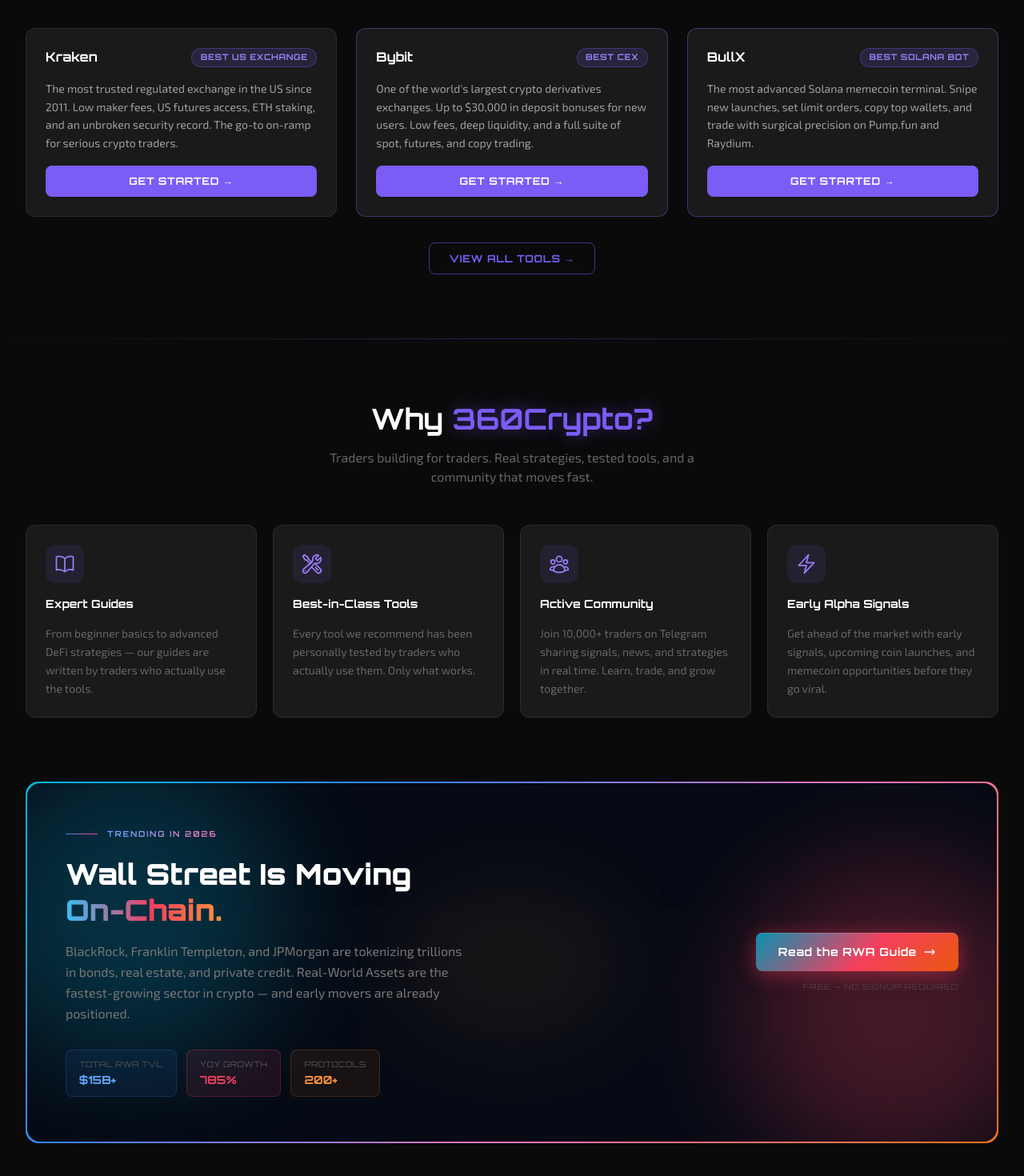
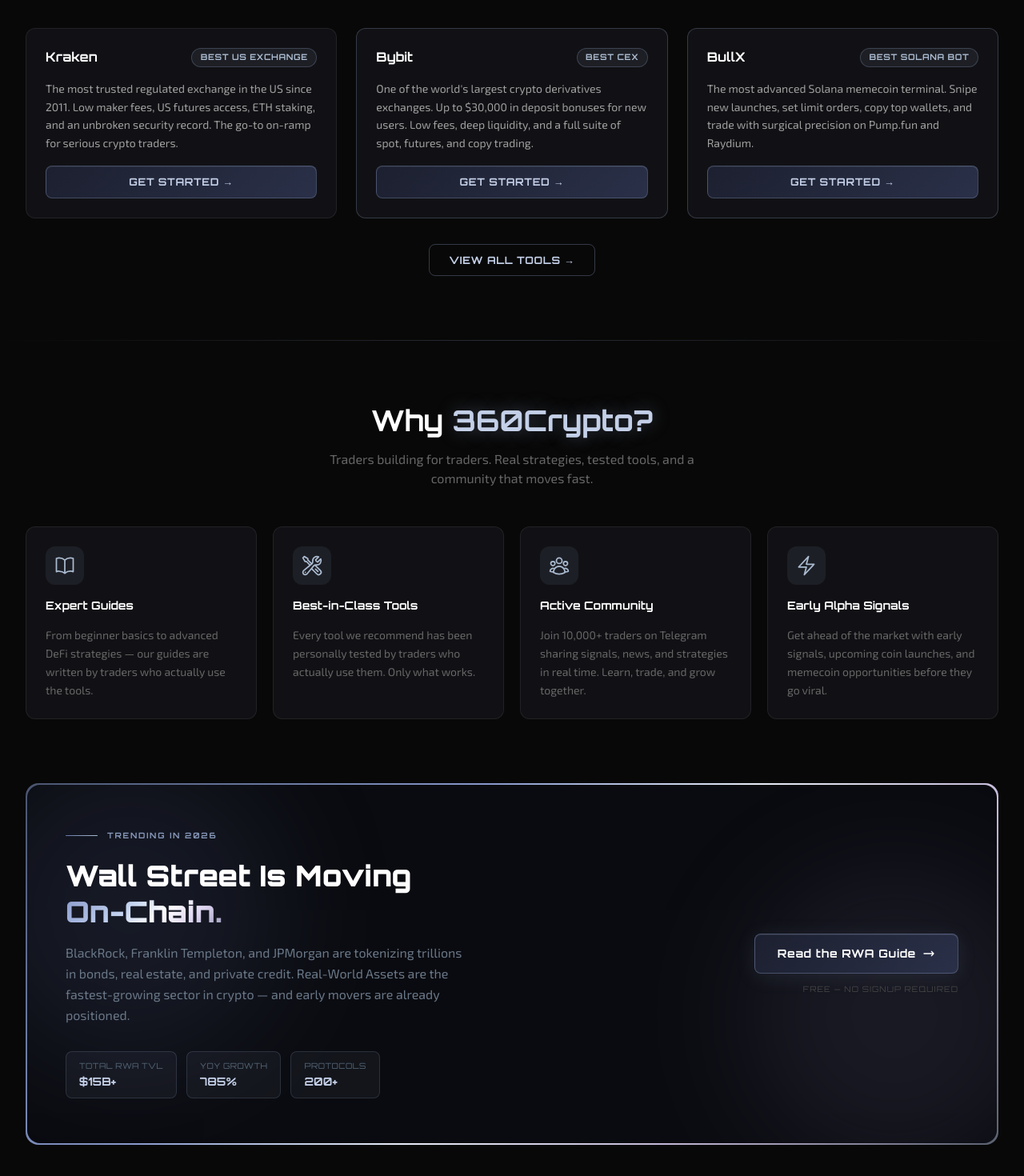
Before and after one commit to 360Cryptox/360Crypto, a Next.js app: page / in a window 1280 px wide. Shown: the part 1150-2620 px from the top of the page at 80% size. Built offline with nearby package versions, Linux system fonts and the light colour scheme.

Commit message:
Full silver/platinum theme — purge all purple, steel-dark base, iridescent shimmer only on hero + RWA

```diff
--- a/app/globals.css
+++ b/app/globals.css
@@ -2,18 +2,19 @@
 
 @import "tailwindcss";
 
+/* ── Silver / Platinum / Steel Theme ── */
 :root {
-  --background: #0a0a0a;
-  --background-secondary: #1a1a1a;
-  --background-tertiary: #2a2a2a;
-  --foreground: #ededed;
-  --foreground-muted: #a0a0a0;
-  --accent: #7b5cf5;
-  --accent-dim: rgba(123, 92, 245, 0.15);
-  --accent-glow: rgba(123, 92, 245, 0.5);
-  --accent-glow-strong: rgba(123, 92, 245, 0.8);
-  --border: rgba(255, 255, 255, 0.08);
-  --border-accent: rgba(123, 92, 245, 0.3);
+  --background: #080808;
+  --background-secondary: #111115;
+  --background-tertiary: #1a1a20;
+  --foreground: #f0f2f5;
+  --foreground-muted: #7a8899;
+  --accent: #8899bb;
+  --accent-dim: rgba(136, 153, 187, 0.12);
+  --accent-glow: rgba(136, 153, 187, 0.35);
+  --accent-glow-strong: rgba(136, 153, 187, 0.65);
+  --border: rgba(255, 255, 255, 0.07);
+  --border-accent: rgba(136, 153, 187, 0.28);
 }
 
 @theme inline {
@@ -46,66 +47,69 @@
 }
 
 .glow-text {
-  color: #7b5cf5;
-  text-shadow: 0 0 22px rgba(123, 92, 245, 0.45);
+  color: #c4d0e8;
+  text-shadow: 0 0 22px rgba(136, 153, 187, 0.4);
 }
 
 .glow-text-sm {
-  color: #7b5cf5;
-  text-shadow: 0 0 10px rgba(123, 92, 245, 0.3);
+  color: #c4d0e8;
+  text-shadow: 0 0 10px rgba(136, 153, 187, 0.3);
 }
 
 .cyber-card {
-  background: #1a1a1a;
-  border: 1px solid rgba(255, 255, 255, 0.08);
+  background: #111115;
+  border: 1px solid rgba(255, 255, 255, 0.07);
   border-radius: 12px;
   transition: border-color 0.25s ease, box-shadow 0.25s ease, transform 0.25s ease;
 }
 
 .cyber-card:hover {
-  border-color: rgba(123, 92, 245, 0.4);
-  box-shadow: 0 0 24px rgba(123, 92, 245, 0.12), 0 8px 32px rgba(0, 0, 0, 0.4);
+  border-color: rgba(136, 153, 187, 0.28);
+  box-shadow: 0 0 24px rgba(136, 153, 187, 0.07), 0 8px 32px rgba(0, 0, 0, 0.5);
   transform: translateY(-2px);
 }
 
 .cyber-card-highlight {
-  background: #1a1a1a;
-  border: 1px solid rgba(123, 92, 245, 0.4);
+  background: #111115;
+  border: 1px solid rgba(136, 153, 187, 0.3);
   border-radius: 12px;
   box-shadow: none;
   transition: border-color 0.25s ease, box-shadow 0.25s ease, transform 0.25s ease;
 }
 
 .cyber-card-highlight:hover {
-  border-color: rgba(123, 92, 245, 0.65);
-  box-shadow: 0 0 24px rgba(123, 92, 245, 0.18), 0 8px 32px rgba(0, 0, 0, 0.4);
+  border-color: rgba(136, 153, 187, 0.55);
+  box-shadow: 0 0 24px rgba(136, 153, 187, 0.12), 0 8px 32px rgba(0, 0, 0, 0.5);
   transform: translateY(-2px);
 }
 
+/* Premium steel button */
 .cyber-btn {
   display: inline-flex;
   align-items: center;
   justify-content: center;
   gap: 0.5rem;
   padding: 0.625rem 1.5rem;
-  background: #7b5cf5;
-  color: #ffffff;
+  background: linear-gradient(135deg, #1c2030 0%, #2a3048 100%);
+  color: #c4d0e8;
   font-family: 'Orbitron', system-ui, sans-serif;
   font-size: 0.8rem;
   font-weight: 700;
   letter-spacing: 0.05em;
   text-transform: uppercase;
   border-radius: 8px;
-  border: none;
+  border: 1px solid rgba(136, 153, 187, 0.35);
   cursor: pointer;
   text-decoration: none;
-  transition: background 0.2s ease, box-shadow 0.2s ease, transform 0.15s ease;
+  box-shadow: inset 0 1px 0 rgba(255, 255, 255, 0.06);
+  transition: background 0.2s ease, border-color 0.2s ease, box-shadow 0.2s ease, transform 0.15s ease;
   white-space: nowrap;
 }
 
 .cyber-btn:hover {
-  background: #9b7ff8;
-  box-shadow: 0 0 20px rgba(123, 92, 245, 0.6), 0 4px 16px rgba(0, 0, 0, 0.4);
+  background: linear-gradient(135deg, #232840 0%, #323858 100%);
+  border-color: rgba(136, 153, 187, 0.65);
+  box-shadow: 0 0 20px rgba(136, 153, 187, 0.18), inset 0 1px 0 rgba(255, 255, 255, 0.08);
   transform: translateY(-1px);
 }
 
@@ -120,14 +124,14 @@
   gap: 0.5rem;
   padding: 0.625rem 1.5rem;
   background: transparent;
-  color: #7b5cf5;
+  color: #c4d0e8;
   font-family: 'Orbitron', system-ui, sans-serif;
   font-size: 0.8rem;
   font-weight: 700;
   letter-spacing: 0.05em;
   text-transform: uppercase;
   border-radius: 8px;
-  border: 1px solid rgba(123, 92, 245, 0.5);
+  border: 1px solid rgba(136, 153, 187, 0.35);
   cursor: pointer;
   text-decoration: none;
   transition: background 0.2s ease, border-color 0.2s ease, box-shadow 0.2s ease, transform 0.15s ease;
@@ -135,23 +139,23 @@
 }
 
 .cyber-btn-outline:hover {
-  background: rgba(123, 92, 245, 0.1);
-  border-color: #7b5cf5;
-  box-shadow: 0 0 16px rgba(123, 92, 245, 0.3);
+  background: rgba(136, 153, 187, 0.08);
+  border-color: rgba(136, 153, 187, 0.6);
+  box-shadow: 0 0 16px rgba(136, 153, 187, 0.15);
   transform: translateY(-1px);
 }
 
 /* ── Grid Background Pattern ── */
 .grid-bg {
   background-image:
-    linear-gradient(rgba(123, 92, 245, 0.04) 1px, transparent 1px),
-    linear-gradient(90deg, rgba(123, 92, 245, 0.04) 1px, transparent 1px);
+    linear-gradient(rgba(136, 153, 187, 0.03) 1px, transparent 1px),
+    linear-gradient(90deg, rgba(136, 153, 187, 0.03) 1px, transparent 1px);
   background-size: 40px 40px;
 }
 
-/* ── Gradient Text ── */
+/* ── Platinum / Iridescent Gradient Text ── */
 .gradient-text {
-  background: linear-gradient(135deg, #7b5cf5 0%, #ffffff 60%, #9b7ff8 100%);
+  background: linear-gradient(135deg, #7788bb 0%, #b0c4e0 30%, #ffffff 55%, #ddd4f0 78%, #9999bb 100%);
   -webkit-background-clip: text;
   -webkit-text-fill-color: transparent;
   background-clip: text;
@@ -160,7 +164,7 @@
 /* ── Section Divider ── */
 .section-divider {
   height: 1px;
-  background: linear-gradient(90deg, transparent, rgba(123, 92, 245, 0.3), transparent);
+  background: linear-gradient(90deg, transparent, rgba(136, 153, 187, 0.25), transparent);
   border: none;
   margin: 0;
 }
@@ -170,26 +174,26 @@
   width: 6px;
 }
 ::-webkit-scrollbar-track {
-  background: #0a0a0a;
+  background: #080808;
 }
 ::-webkit-scrollbar-thumb {
-  background: rgba(123, 92, 245, 0.3);
+  background: rgba(136, 153, 187, 0.25);
   border-radius: 3px;
 }
 ::-webkit-scrollbar-thumb:hover {
-  background: rgba(123, 92, 245, 0.6);
+  background: rgba(136, 153, 187, 0.5);
 }
 
 /* ── Selection ── */
 ::selection {
-  background: rgba(123, 92, 245, 0.25);
+  background: rgba(136, 153, 187, 0.2);
   color: #ffffff;
 }
 
 /* ── Animations ── */
 @keyframes pulse-glow {
-  0%, 100% { box-shadow: 0 0 6px rgba(123, 92, 245, 0.2); }
-  50%       { box-shadow: 0 0 16px rgba(123, 92, 245, 0.5); }
+  0%, 100% { box-shadow: 0 0 6px rgba(136, 153, 187, 0.15); }
+  50%       { box-shadow: 0 0 16px rgba(136, 153, 187, 0.4); }
 }
 
 @keyframes float {
@@ -212,7 +216,7 @@
 
 /* ── Prose / Article Styles ── */
 .prose-crypto {
-  color: #c0c0c0;
+  color: #b0b8c8;
   font-size: 1.0625rem;
   line-height: 1.8;
 }
@@ -225,14 +229,14 @@
   margin-top: 2.5rem;
   margin-bottom: 1rem;
   padding-bottom: 0.5rem;
-  border-bottom: 1px solid rgba(123, 92, 245, 0.25);
+  border-bottom: 1px solid rgba(136, 153, 187, 0.2);
 }
 
 .prose-crypto h3 {
   font-family: 'Orbitron', system-ui, sans-serif;
   font-size: 1.05rem;
   font-weight: 700;
-  color: #e0e0e0;
+  color: #e0e8f0;
   margin-top: 2rem;
   margin-bottom: 0.75rem;
 }
@@ -241,7 +245,7 @@
   font-family: 'Orbitron', system-ui, sans-serif;
   font-size: 0.9rem;
   font-weight: 700;
-  color: #9b7ff8;
+  color: #8899bb;
   margin-top: 1.5rem;
   margin-bottom: 0.5rem;
   text-transform: uppercase;
@@ -253,14 +257,14 @@
 }
 
 .prose-crypto a {
-  color: #9b7ff8;
+  color: #aabbd0;
   text-decoration: underline;
   text-underline-offset: 3px;
   transition: color 0.2s;
 }
 
 .prose-crypto a:hover {
-  color: #b8a2ff;
+  color: #c4d4e8;
 }
 
 .prose-crypto strong {
@@ -269,7 +273,7 @@
 }
 
 .prose-crypto em {
-  color: #a0a0a0;
+  color: #8899aa;
   font-style: italic;
 }
 
@@ -289,7 +293,7 @@
   content: '▸';
   position: absolute;
   left: 0;
-  color: #7b5cf5;
+  color: #8899bb;
   font-size: 0.75rem;
   top: 0.25rem;
 }
@@ -312,7 +316,7 @@
   content: counter(ol-counter) '.';
   position: absolute;
   left: 0;
-  color: #7b5cf5;
+  color: #8899bb;
   font-family: 'Orbitron', system-ui, sans-serif;
   font-size: 0.75rem;
   font-weight: 700;
@@ -320,26 +324,26 @@
 }
 
 .prose-crypto blockquote {
-  border-left: 3px solid #7b5cf5;
+  border-left: 3px solid #8899bb;
   padding-left: 1.25rem;
   margin: 1.5rem 0;
-  color: #888;
+  color: #667788;
   font-style: italic;
 }
 
 .prose-crypto code {
-  background: rgba(123, 92, 245, 0.08);
-  border: 1px solid rgba(123, 92, 245, 0.2);
+  background: rgba(136, 153, 187, 0.08);
+  border: 1px solid rgba(136, 153, 187, 0.2);
   border-radius: 4px;
   padding: 0.15rem 0.4rem;
   font-family: 'Courier New', monospace;
   font-size: 0.875rem;
-  color: #9b7ff8;
+  color: #aabbd0;
 }
 
 .prose-crypto pre {
-  background: #111;
-  border: 1px solid rgba(255, 255, 255, 0.08);
+  background: #0d0d12;
+  border: 1px solid rgba(255, 255, 255, 0.07);
   border-radius: 8px;
   padding: 1.25rem;
   overflow-x: auto;
@@ -350,7 +354,7 @@
   background: none;
   border: none;
   padding: 0;
-  color: #a0a0a0;
+  color: #8899aa;
   font-size: 0.875rem;
 }
 
@@ -365,19 +369,19 @@
   font-family: 'Orbitron', system-ui, sans-serif;
   font-size: 0.7rem;
   font-weight: 700;
-  color: #9b7ff8;
+  color: #8899bb;
   text-transform: uppercase;
   letter-spacing: 0.05em;
-  border-bottom: 2px solid rgba(123, 92, 245, 0.35);
+  border-bottom: 2px solid rgba(136, 153, 187, 0.3);
   padding: 0.6rem 0.75rem;
   text-align: left;
-  background: rgba(123, 92, 245, 0.05);
+  background: rgba(136, 153, 187, 0.04);
 }
 
 .prose-crypto table td {
   padding: 0.6rem 0.75rem;
-  border-bottom: 1px solid rgba(255, 255, 255, 0.05);
-  color: #b0b0b0;
+  border-bottom: 1px solid rgba(255, 255, 255, 0.04);
+  color: #9aaabb;
 }
 
 .prose-crypto table tr:hover td {
@@ -387,7 +391,7 @@
 .prose-crypto hr {
   border: none;
   height: 1px;
-  background: linear-gradient(90deg, transparent, rgba(123, 92, 245, 0.3), transparent);
+  background: linear-gradient(90deg, transparent, rgba(136, 153, 187, 0.25), transparent);
   margin: 2.5rem 0;
 }
 
@@ -396,9 +400,9 @@
   display: inline-flex;
   align-items: center;
   padding: 0.2rem 0.65rem;
-  background: rgba(123, 92, 245, 0.15);
-  color: #9b7ff8;
-  border: 1px solid rgba(123, 92, 245, 0.35);
+  background: rgba(136, 153, 187, 0.1);
+  color: #aabbd0;
+  border: 1px solid rgba(136, 153, 187, 0.3);
   border-radius: 999px;
   font-size: 0.65rem;
   font-family: 'Orbitron', system-ui, sans-serif;
@@ -410,10 +414,10 @@
 
 /* ── Input ── */
 .cyber-input {
-  background: #2a2a2a;
-  border: 1px solid rgba(255, 255, 255, 0.1);
+  background: #1a1a20;
+  border: 1px solid rgba(255, 255, 255, 0.09);
   border-radius: 8px;
-  color: #ededed;
+  color: #f0f2f5;
   font-family: 'Exo 2', system-ui, sans-serif;
   padding: 0.625rem 1rem;
   width: 100%;
@@ -422,10 +426,10 @@
 }
 
 .cyber-input:focus {
-  border-color: rgba(123, 92, 245, 0.5);
-  box-shadow: 0 0 12px rgba(123, 92, 245, 0.15);
+  border-color: rgba(136, 153, 187, 0.5);
+  box-shadow: 0 0 12px rgba(136, 153, 187, 0.12);
 }
 
 .cyber-input::placeholder {
-  color: rgba(160, 160, 160, 0.6);
+  color: rgba(122, 136, 153, 0.6);
 }
--- a/app/page.tsx
+++ b/app/page.tsx
@@ -88,13 +88,13 @@
           aria-hidden="true"
           className="pointer-events-none absolute inset-0 flex items-center justify-center"
         >
-          <div className="h-[600px] w-[600px] rounded-full bg-[#7b5cf5] opacity-[0.04] blur-[140px]" />
+          <div className="h-[600px] w-[600px] rounded-full bg-[#8899bb] opacity-[0.04] blur-[140px]" />
         </div>
 
         <div className="relative z-10 mx-auto max-w-5xl px-4 sm:px-6 lg:px-8 text-center py-24">
-          <div className="mb-5 inline-flex items-center gap-2 rounded-full border border-[rgba(123,92,245,0.25)] bg-[rgba(123,92,245,0.07)] px-4 py-1.5">
-            <span className="h-2 w-2 rounded-full bg-[#7b5cf5] animate-pulse-glow" aria-hidden="true" />
-            <span className="font-orbitron text-xs font-bold text-[#9b7ff8] tracking-wider uppercase">
+          <div className="mb-5 inline-flex items-center gap-2 rounded-full border border-[rgba(136,153,187,0.25)] bg-[rgba(136,153,187,0.07)] px-4 py-1.5">
+            <span className="h-2 w-2 rounded-full bg-[#8899bb] animate-pulse-glow" aria-hidden="true" />
+            <span className="font-orbitron text-xs font-bold text-[#aabbd0] tracking-wider uppercase">
               Live — Join 10,000+ Traders
             </span>
           </div>
@@ -208,7 +208,7 @@
         <div className="grid grid-cols-1 sm:grid-cols-2 lg:grid-cols-4 gap-5">
           {FEATURES.map((f) => (
             <div key={f.title} className="cyber-card p-6 flex flex-col gap-4">
-              <div className="flex h-12 w-12 items-center justify-center rounded-xl bg-[rgba(123,92,245,0.1)] text-[#9b7ff8]">
+              <div className="flex h-12 w-12 items-center justify-center rounded-xl bg-[rgba(136,153,187,0.1)] text-[#aabbd0]">
                 {f.icon}
               </div>
               <h3 className="font-orbitron text-sm font-bold text-white">{f.title}</h3>
@@ -220,20 +220,19 @@
 
       {/* TREND CTA — RWA chromatic */}
       <section className="mx-auto max-w-7xl px-4 sm:px-6 lg:px-8 pb-10">
-        {/* Thick chromatic border — cyan · blue · rose · orange, zero purple */}
-        <div className="relative p-[2px] rounded-2xl" style={{ background: 'linear-gradient(135deg, #06b6d4 0%, #3b82f6 30%, #f472b6 65%, #f97316 100%)' }}>
-          <div className="relative overflow-hidden rounded-2xl" style={{ background: '#050a14' }}>
-            {/* Chromatic glow clouds — NO purple */}
-            <div aria-hidden="true" className="pointer-events-none absolute -left-16 -top-8 h-96 w-96 rounded-full bg-[#0891b2] opacity-[0.28] blur-[70px]" />
-            <div aria-hidden="true" className="pointer-events-none absolute -right-16 -bottom-8 h-96 w-96 rounded-full bg-[#f43f5e] opacity-[0.26] blur-[70px]" />
-            <div aria-hidden="true" className="pointer-events-none absolute left-1/2 top-1/2 -translate-x-1/2 -translate-y-1/2 h-48 w-72 rounded-full bg-[#fb923c] opacity-[0.08] blur-[60px]" />
+        {/* Silver iridescent border */}
+        <div className="relative p-[2px] rounded-2xl" style={{ background: 'linear-gradient(135deg, #4a5570 0%, #8899cc 35%, #e8eef8 55%, #c4b8d8 75%, #5a6070 100%)' }}>
+          <div className="relative overflow-hidden rounded-2xl" style={{ background: '#0a0b10' }}>
+            {/* Steel glow clouds */}
+            <div aria-hidden="true" className="pointer-events-none absolute -left-16 -top-8 h-96 w-96 rounded-full bg-[#6677aa] opacity-[0.14] blur-[80px]" />
+            <div aria-hidden="true" className="pointer-events-none absolute -right-16 -bottom-8 h-96 w-96 rounded-full bg-[#9999cc] opacity-[0.10] blur-[80px]" />
 
             <div className="relative z-10 flex flex-col lg:flex-row lg:items-center gap-10 px-8 py-12 md:px-12 md:py-14">
               {/* Left */}
               <div className="flex-1">
                 <div className="flex items-center gap-3 mb-5">
-                  <div className="h-px w-10 rounded-full" style={{ background: 'linear-gradient(to right, #3b82f6, #ec4899)' }} />
-                  <span className="text-[10px] font-orbitron font-bold tracking-[0.18em] uppercase" style={{ background: 'linear-gradient(to right, #60a5fa, #f472b6)', WebkitBackgroundClip: 'text', WebkitTextFillColor: 'transparent' }}>
+                  <div className="h-px w-10 rounded-full" style={{ background: 'linear-gradient(to right, #6677aa, #aabbd0)' }} />
+                  <span className="text-[10px] font-orbitron font-bold tracking-[0.18em] uppercase" style={{ color: '#8899bb' }}>
                     Trending in 2026
                   </span>
                 </div>
@@ -241,24 +240,24 @@
                 <h2 className="font-orbitron text-3xl md:text-4xl font-black text-white leading-tight mb-4">
                   Wall Street Is Moving{' '}
                   <br className="hidden md:block" />
-                  <span style={{ background: 'linear-gradient(90deg, #38bdf8 0%, #f43f5e 55%, #fb923c 100%)', WebkitBackgroundClip: 'text', WebkitTextFillColor: 'transparent' }}>
+                  <span style={{ background: 'linear-gradient(135deg, #8899cc 0%, #c4d4f0 40%, #ffffff 60%, #ddd4f0 80%, #9999bb 100%)', WebkitBackgroundClip: 'text', WebkitTextFillColor: 'transparent' }}>
                     On-Chain.
                   </span>
                 </h2>
 
-                <p className="text-[#777] text-sm md:text-base leading-relaxed max-w-lg mb-8">
+                <p className="text-[#6a7888] text-sm md:text-base leading-relaxed max-w-lg mb-8">
                   BlackRock, Franklin Templeton, and JPMorgan are tokenizing trillions in bonds, real estate, and private credit. Real-World Assets are the fastest-growing sector in crypto — and early movers are already positioned.
                 </p>
 
                 <div className="flex flex-wrap gap-3">
                   {[
-                    { label: 'Total RWA TVL', value: '$15B+', color: '#60a5fa', bg: 'rgba(59,130,246,0.08)', border: 'rgba(59,130,246,0.2)' },
-                    { label: 'YoY Growth',    value: '785%',  color: '#f43f5e', bg: 'rgba(244,63,94,0.10)',   border: 'rgba(244,63,94,0.25)' },
-                    { label: 'Protocols',     value: '200+',  color: '#fb923c', bg: 'rgba(249,115,22,0.08)',  border: 'rgba(249,115,22,0.2)' },
+                    { label: 'Total RWA TVL', value: '$15B+' },
+                    { label: 'YoY Growth',    value: '785%'  },
+                    { label: 'Protocols',     value: '200+'  },
                   ].map((s) => (
-                    <div key={s.label} className="px-4 py-2.5 rounded-lg" style={{ background: s.bg, border: `1px solid ${s.border}` }}>
-                      <div className="text-[10px] font-orbitron text-[#555] uppercase tracking-wider mb-0.5">{s.label}</div>
-                      <div className="text-sm font-bold font-orbitron" style={{ color: s.color }}>{s.value}</div>
+                    <div key={s.label} className="px-4 py-2.5 rounded-lg" style={{ background: 'rgba(136,153,187,0.07)', border: '1px solid rgba(136,153,187,0.2)' }}>
+                      <div className="text-[10px] font-orbitron text-[#556677] uppercase tracking-wider mb-0.5">{s.label}</div>
+                      <div className="text-sm font-bold font-orbitron text-[#c4d0e8]">{s.value}</div>
                     </div>
                   ))}
                 </div>
@@ -270,8 +269,9 @@
                   href="/guides"
                   className="group relative inline-flex items-center gap-2 px-7 py-3.5 rounded-lg font-orbitron text-sm font-bold text-white tracking-wider overflow-hidden transition-all duration-200 hover:-translate-y-0.5"
                   style={{
-                    background: 'linear-gradient(135deg, #0891b2 0%, #f43f5e 55%, #ea580c 100%)',
-                    boxShadow: '0 4px 24px rgba(244,63,94,0.45), inset 0 1px 0 rgba(255,255,255,0.15)',
+                    background: 'linear-gradient(135deg, #1c2030 0%, #2a3048 100%)',
+                    border: '1px solid rgba(136,153,187,0.4)',
+                    boxShadow: '0 4px 24px rgba(136,153,187,0.12), inset 0 1px 0 rgba(255,255,255,0.08)',
                   }}
                 >
                   <span className="relative z-10">Read the RWA Guide</span>
@@ -289,17 +289,17 @@
 
       {/* â"€â"€ KRAKEN STRIP â"€â"€â"€â"€â"€â"€â"€â"€â"€â"€â"€â"€â"€â"€â"€â"€â"€â"€â"€â"€â"€â"€â"€â"€â"€â"€â"€â"€â"€â"€â"€â"€â"€â"€â"€â"€â"€â"€â"€â"€â"€â"€â"€â"€â"€â"€â"€ */}
       <section className="mx-auto max-w-7xl px-4 sm:px-6 lg:px-8 py-10">
-        <div className="relative overflow-hidden rounded-2xl bg-[#0d0a1a] border border-[rgba(87,65,217,0.35)] px-8 py-10 flex flex-col md:flex-row items-center justify-between gap-6">
-          <div aria-hidden="true" className="pointer-events-none absolute left-0 top-0 h-full w-48 bg-gradient-to-r from-[rgba(87,65,217,0.1)] to-transparent" />
-          <div aria-hidden="true" className="pointer-events-none absolute right-0 top-0 h-48 w-48 rounded-full bg-[#7b5cf5] opacity-[0.07] blur-[60px]" />
+        <div className="relative overflow-hidden rounded-2xl bg-[#0c0d12] border border-[rgba(136,153,187,0.2)] px-8 py-10 flex flex-col md:flex-row items-center justify-between gap-6">
+          <div aria-hidden="true" className="pointer-events-none absolute left-0 top-0 h-full w-48 bg-gradient-to-r from-[rgba(136,153,187,0.06)] to-transparent" />
+          <div aria-hidden="true" className="pointer-events-none absolute right-0 top-0 h-48 w-48 rounded-full bg-[#8899bb] opacity-[0.06] blur-[60px]" />
           <div className="relative z-10">
-            <p className="font-orbitron text-xs font-bold text-[#9b7ff8] uppercase tracking-widest mb-2">
+            <p className="font-orbitron text-xs font-bold text-[#8899bb] uppercase tracking-widest mb-2">
               Most Trusted US Exchange
             </p>
             <h2 className="font-orbitron text-xl md:text-2xl font-bold text-white mb-2">
               Trade on Kraken — Est. 2011
             </h2>
-            <p className="text-[#a0a0a0] text-sm max-w-lg leading-relaxed">
+            <p className="text-[#7a8899] text-sm max-w-lg leading-relaxed">
               America&apos;s most trusted regulated exchange. Never breached in 14 years. Low 0.25% maker fees, futures for US users, ETH staking, and a clean interface built for serious traders.
             </p>
           </div>
@@ -308,7 +308,8 @@
             affiliateName="kraken"
             category="exchanges_cex"
             placement="homepage-kraken-strip"
-            className="shrink-0 inline-flex items-center justify-center gap-2 px-8 py-3.5 rounded-lg font-orbitron font-bold text-sm text-white bg-[#5741d9] hover:bg-[#7b5cf5] border border-[rgba(87,65,217,0.5)] transition-all duration-200 hover:shadow-[0_0_24px_rgba(87,65,217,0.5)] whitespace-nowrap uppercase tracking-widest"
+            className="shrink-0 inline-flex items-center justify-center gap-2 px-8 py-3.5 rounded-lg font-orbitron font-bold text-sm text-[#c4d0e8] transition-all duration-200 whitespace-nowrap uppercase tracking-widest"
+            style={{ background: 'linear-gradient(135deg, #1c2030 0%, #2a3048 100%)', border: '1px solid rgba(136,153,187,0.35)', boxShadow: 'inset 0 1px 0 rgba(255,255,255,0.06)' }}
           >
             Open Kraken →
           </TrackedAffiliateLink>
@@ -332,7 +333,7 @@
             <div key={product.name} className="cyber-card p-6 flex flex-col gap-4 relative overflow-hidden">
               <div
                 aria-hidden="true"
-                className="pointer-events-none absolute top-0 right-0 h-24 w-24 rounded-full bg-[#7b5cf5] opacity-[0.04] blur-[30px]"
+                className="pointer-events-none absolute top-0 right-0 h-24 w-24 rounded-full bg-[#8899bb] opacity-[0.04] blur-[30px]"
               />
               <div className="text-3xl">{product.icon}</div>
               <h3 className="font-orbitron text-sm font-bold text-white">{product.name}</h3>
@@ -343,7 +344,7 @@
                 </span>
                 <Link
                   href="/store"
-                  className="text-xs text-[#9b7ff8] font-semibold hover:underline"
+                  className="text-xs text-[#8899bb] font-semibold hover:underline"
                 >
                   Notify Me →
                 </Link>
```
Also changed, not shown: app/tools/page.tsx (+59 -59 lines).
